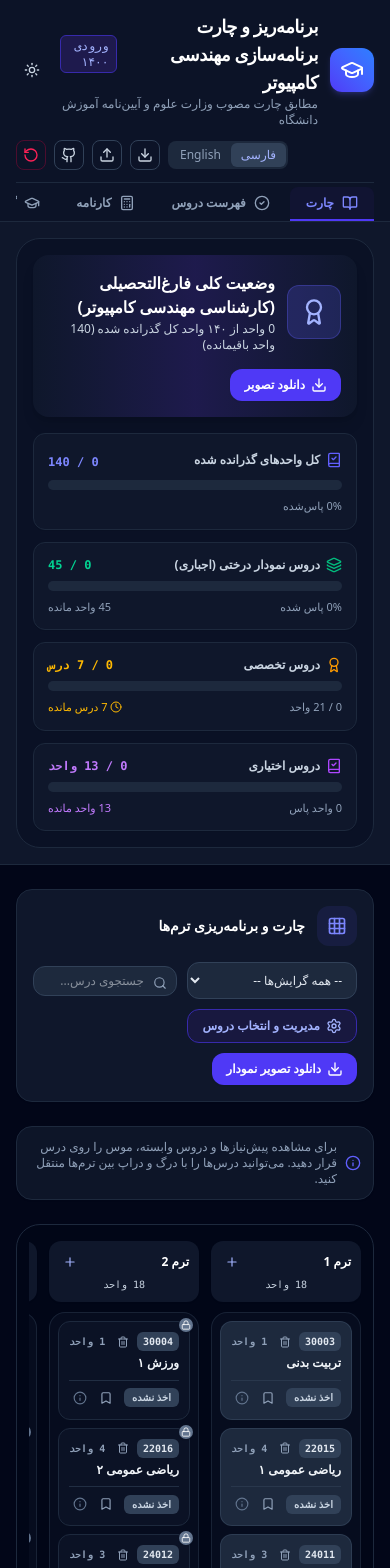
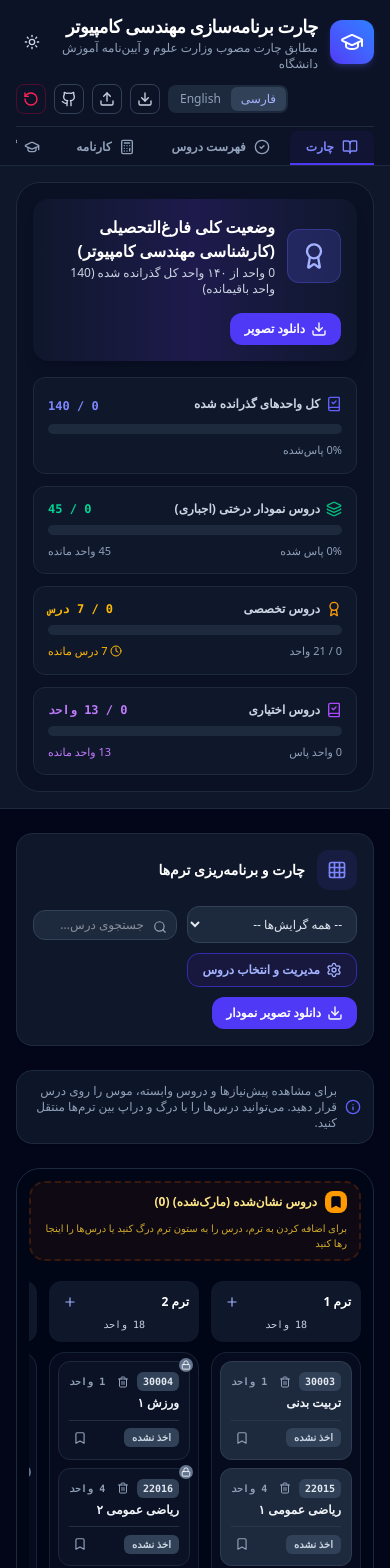
Before and after one commit to arumakanGIT/track-planner, a React (Vite) app: page / in a window 390 px wide. Shown: the top 1568 px of the page. Built offline with nearby package versions, Linux system fonts and the light colour scheme.

Commit message:
feat: simplify flowchart UI and update header title
Always display the bookmarked courses bar to improve drag-and-drop UX and simplify the application branding in the header.

```diff
--- a/src/components/FlowchartView.tsx
+++ b/src/components/FlowchartView.tsx
@@ -232,8 +232,7 @@ export const FlowchartView: React.FC<FlowchartViewProps> = ({
       {/* Main Exportable Flowchart Container */}
       <div id="term-tree-chart-canvas" className="bg-slate-100/50 dark:bg-slate-950/40 p-3 sm:p-5 rounded-3xl border border-slate-200/80 dark:border-slate-800 space-y-4">
 
-        {/* Bookmarked Courses Horizontal Bar */}
-        {(bookmarkedCourses.length > 0 || draggedCourseId !== null) && (
+        {/* Bookmarked Courses Horizontal Bar - Always visible above terms for smooth drag-and-drop */}
         <div
           onDragOver={(e) => {
             e.preventDefault();
@@ -259,35 +258,33 @@ export const FlowchartView: React.FC<FlowchartViewProps> = ({
             setDragOverTerm(null);
             setDraggedCourseId(null);
           }}
-            className={`p-3 rounded-2xl border-2 transition-all duration-200 ${
+          className={`px-3 py-2 sm:py-2.5 rounded-2xl border-2 transition-all duration-200 ${
             dragOverTerm === -1
-                ? 'bg-amber-100/90 dark:bg-amber-950/70 border-amber-500 border-dashed ring-4 ring-amber-400/40'
-                : 'bg-amber-50/70 dark:bg-amber-950/30 border-amber-300 dark:border-amber-800 border-dashed'
+              ? 'bg-amber-100/90 dark:bg-amber-950/80 border-amber-500 border-dashed ring-4 ring-amber-400/40'
+              : bookmarkedCourses.length > 0
+              ? 'bg-amber-50/70 dark:bg-amber-950/30 border-amber-300 dark:border-amber-800/80 border-dashed'
+              : 'bg-amber-50/40 dark:bg-amber-950/20 border-amber-300/60 dark:border-amber-900/40 border-dashed'
           }`}
         >
-            <div className="flex items-center justify-between mb-2 flex-wrap gap-2">
+          <div className="flex items-center justify-between flex-wrap gap-2">
             <div className="flex items-center gap-2">
-                <div className="p-1.5 bg-amber-500 text-slate-950 rounded-lg">
+              <div className="p-1 bg-amber-500 text-slate-950 rounded-lg shrink-0">
                 <Bookmark className="w-3.5 h-3.5 fill-slate-950" />
               </div>
               <span className="font-bold text-xs text-amber-950 dark:text-amber-200">
                 {lang === 'en' ? 'Bookmarked Courses' : 'دروس نشان‌شده (مارک‌شده)'} ({bookmarkedCourses.length})
               </span>
             </div>
-              <span className="text-[10px] text-amber-800/80 dark:text-amber-300/80">
+            <span className="text-[10px] text-amber-800/80 dark:text-amber-300/80 font-medium">
               {lang === 'en'
                 ? 'Drag to a term column or drop courses here to bookmark'
                 : 'برای اضافه کردن به ترم، درس را به ستون ترم درگ کنید یا درس‌ها را اینجا رها کنید'}
             </span>
           </div>
 
-            <div className="flex items-center gap-2.5 overflow-x-auto pb-1 no-scrollbar min-h-[52px]">
-              {bookmarkedCourses.length === 0 ? (
-                <div className="w-full text-center py-2 text-xs text-amber-700 dark:text-amber-400 font-medium">
-                  {lang === 'en' ? 'Drop a course here to bookmark it!' : 'درس را بکشید و اینجا رها کنید تا نشان‌دار شود'}
-                </div>
-              ) : (
-                bookmarkedCourses.map((course) => {
+          {bookmarkedCourses.length > 0 && (
+            <div className="flex items-center gap-2.5 overflow-x-auto pt-2 pb-1 no-scrollbar min-h-[52px]">
+              {bookmarkedCourses.map((course) => {
                 const status = progress.courseStatuses[course.id] || 'NOT_TAKEN';
                 const isBeingDragged = draggedCourseId === course.id;
 
@@ -334,29 +331,19 @@ export const FlowchartView: React.FC<FlowchartViewProps> = ({
                           e.stopPropagation();
                           if (onToggleBookmark) onToggleBookmark(course.id);
                         }}
-                          className="p-1 text-amber-500 hover:text-rose-500 transition rounded-md hover:bg-amber-100 dark:hover:bg-amber-900/50"
+                        className="p-1 text-amber-500 hover:text-rose-500 transition rounded-md hover:bg-amber-100 dark:hover:bg-amber-900/50 flex items-center gap-1 font-bold"
                         title={lang === 'en' ? 'Unmark course' : 'حذف نشان'}
                       >
                         <Bookmark className="w-3.5 h-3.5 fill-current" />
-                        </button>
-                        <button
-                          onClick={(e) => {
-                            e.stopPropagation();
-                            onOpenCourseModal(course);
-                          }}
-                          className="p-1 text-slate-400 hover:text-indigo-600 dark:hover:text-indigo-400 transition rounded-md hover:bg-slate-100 dark:hover:bg-slate-800"
-                          title={lang === 'en' ? 'Details' : 'جزئیات'}
-                        >
-                          <Info className="w-3.5 h-3.5" />
+                        <span className="text-[9px]">{lang === 'en' ? 'Unmark' : 'حذف'}</span>
                       </button>
                     </div>
                   </div>
                 );
-                })
+              })}
+            </div>
           )}
         </div>
-          </div>
-        )}
 
         {/* Grid Flowchart Layout (Terms 1 to customTermCount) */}
         <div className="overflow-x-auto pb-4 pt-1 no-scrollbar">
@@ -570,7 +557,6 @@ export const FlowchartView: React.FC<FlowchartViewProps> = ({
                                 </span>
                               </button>
 
-                              <div className="flex items-center gap-1">
                               {onToggleBookmark && (
                                 <button
                                   onClick={(e) => {
@@ -587,19 +573,6 @@ export const FlowchartView: React.FC<FlowchartViewProps> = ({
                                   <Bookmark className={`w-3.5 h-3.5 ${bookmarkedIds.includes(course.id) ? 'fill-current' : ''}`} />
                                 </button>
                               )}
-
-                                {/* Details Info Modal Button */}
-                                <button
-                                  onClick={(e) => {
-                                    e.stopPropagation();
-                                    onOpenCourseModal(course);
-                                  }}
-                                  className="p-1 text-slate-500 hover:text-indigo-600 dark:hover:text-indigo-400 rounded-md transition hover:bg-indigo-50 dark:hover:bg-indigo-950/50 flex items-center gap-0.5 shrink-0"
-                                  title={lang === 'en' ? 'Course details' : 'جزئیات کامل درس'}
-                                >
-                                  <Info className="w-3.5 h-3.5" />
-                                </button>
-                              </div>
 
                             </div>
 
--- a/src/components/Header.tsx
+++ b/src/components/Header.tsx
@@ -139,10 +139,7 @@ export const Header: React.FC<HeaderProps> = ({
               </div>
               <div>
                 <h1 className="text-lg font-bold tracking-tight text-slate-900 dark:text-white flex items-center gap-2">
-                  <span>{lang === 'en' ? 'CE Curriculum & Specialization Tracker' : 'برنامه‌ریز و چارت برنامه‌سازی مهندسی کامپیوتر'}</span>
-                  <span className="text-xs px-2 py-0.5 rounded-md bg-indigo-100 dark:bg-indigo-950 text-indigo-700 dark:text-indigo-300 font-mono font-medium border border-indigo-200 dark:border-indigo-800">
-                    {lang === 'en' ? 'Batch 2021' : 'ورودی ۱۴۰۰'}
-                  </span>
+                  <span>{lang === 'en' ? 'CE Curriculum Flowchart' : 'چارت برنامه‌سازی مهندسی کامپیوتر'}</span>
                 </h1>
                 <p className="text-xs text-slate-500 dark:text-slate-400">
                   {lang === 'en'
```
Lines whose indentation alone changed are shown as unchanged.
